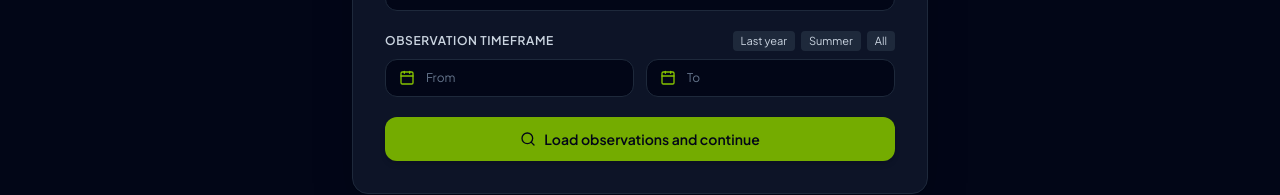
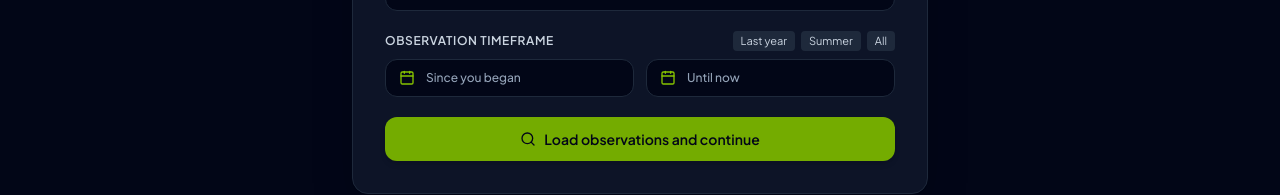
Before and after one commit to SidloCZ/MyiNatAnimated, a React (Vite) app: page / in a window 1280 px wide. Shown: the part 415-610 px from the top of the page. Built offline with nearby package versions, Linux system fonts and the light colour scheme.

Commit message:
feat(search): use current year summer, show 'Since you began/Until now' on all, and remove 2500 obs cap

```diff
--- a/src/components/SearchForm.tsx
+++ b/src/components/SearchForm.tsx
@@ -80,8 +80,8 @@ export const SearchForm: React.FC<SearchFormProps> = ({
       setDateFrom(`${currentYear - 1}-01-01`);
       setDateTo(`${currentYear - 1}-12-31`);
     } else if (preset === 'summer') {
-      setDateFrom(`${currentYear - 1}-06-01`);
-      setDateTo(`${currentYear - 1}-08-31`);
+      setDateFrom(`${currentYear}-06-01`);
+      setDateTo(`${currentYear}-08-31`);
     } else if (preset === 'all') {
       setDateFrom('');
       setDateTo('');
@@ -124,7 +124,7 @@ export const SearchForm: React.FC<SearchFormProps> = ({
         d1: dateFrom || undefined,
         d2: dateTo || undefined,
         locale,
-        maxObservations: 2500,
+        maxObservations: 50000,
         onProgress: (loaded, total) => {
           setProgressText(
             locale === 'cs'
@@ -251,8 +251,8 @@ export const SearchForm: React.FC<SearchFormProps> = ({
                 }`}
               >
                 <Calendar className="absolute left-3.5 top-1/2 -translate-y-1/2 w-4 h-4 text-emerald-400 shrink-0" />
-                <span className={dateFrom ? 'text-white font-medium tracking-wide' : 'text-slate-500'}>
-                  {dateFrom ? formatDisplayDate(dateFrom) : (locale === 'cs' ? 'Od' : 'From')}
+                <span className={dateFrom ? 'text-white font-medium tracking-wide' : 'text-slate-400 font-medium'}>
+                  {dateFrom ? formatDisplayDate(dateFrom) : t.sinceBegan}
                 </span>
                 {dateFrom && (
                   <span
@@ -297,8 +297,8 @@ export const SearchForm: React.FC<SearchFormProps> = ({
                 }`}
               >
                 <Calendar className="absolute left-3.5 top-1/2 -translate-y-1/2 w-4 h-4 text-emerald-400 shrink-0" />
-                <span className={dateTo ? 'text-white font-medium tracking-wide' : 'text-slate-500'}>
-                  {dateTo ? formatDisplayDate(dateTo) : (locale === 'cs' ? 'Do' : 'To')}
+                <span className={dateTo ? 'text-white font-medium tracking-wide' : 'text-slate-400 font-medium'}>
+                  {dateTo ? formatDisplayDate(dateTo) : t.untilNow}
                 </span>
                 {dateTo && (
                   <span
--- a/src/i18n/translations.ts
+++ b/src/i18n/translations.ts
@@ -33,6 +33,8 @@ export const translations = {
     dateFromLabel: 'Datum od (volitelné)',
     dateToLabel: 'Datum do (volitelné)',
     dateAnytime: 'Kdykoliv',
+    sinceBegan: 'Od začátku',
+    untilNow: 'Doposud',
     totalObsFound: 'Celkem nalezeno',
     observationsCount: 'pozorování',
     checkingUser: 'Ověřuji uživatele a počet pozorování…',
@@ -144,6 +146,8 @@ export const translations = {
     dateFromLabel: 'Date from (optional)',
     dateToLabel: 'Date to (optional)',
     dateAnytime: 'Anytime',
+    sinceBegan: 'Since you began',
+    untilNow: 'Until now',
     totalObsFound: 'Total found',
     observationsCount: 'observations',
     checkingUser: 'Verifying user and observation count…',
--- a/src/services/inatApi.ts
+++ b/src/services/inatApi.ts
@@ -109,7 +109,7 @@ export async function fetchObservations(options: FetchOptions): Promise<InatObse
     username,
     d1,
     d2,
-    maxObservations = 5000,
+    maxObservations = 50000,
     useCache = true,
     locale = 'en',
     onProgress,
```
